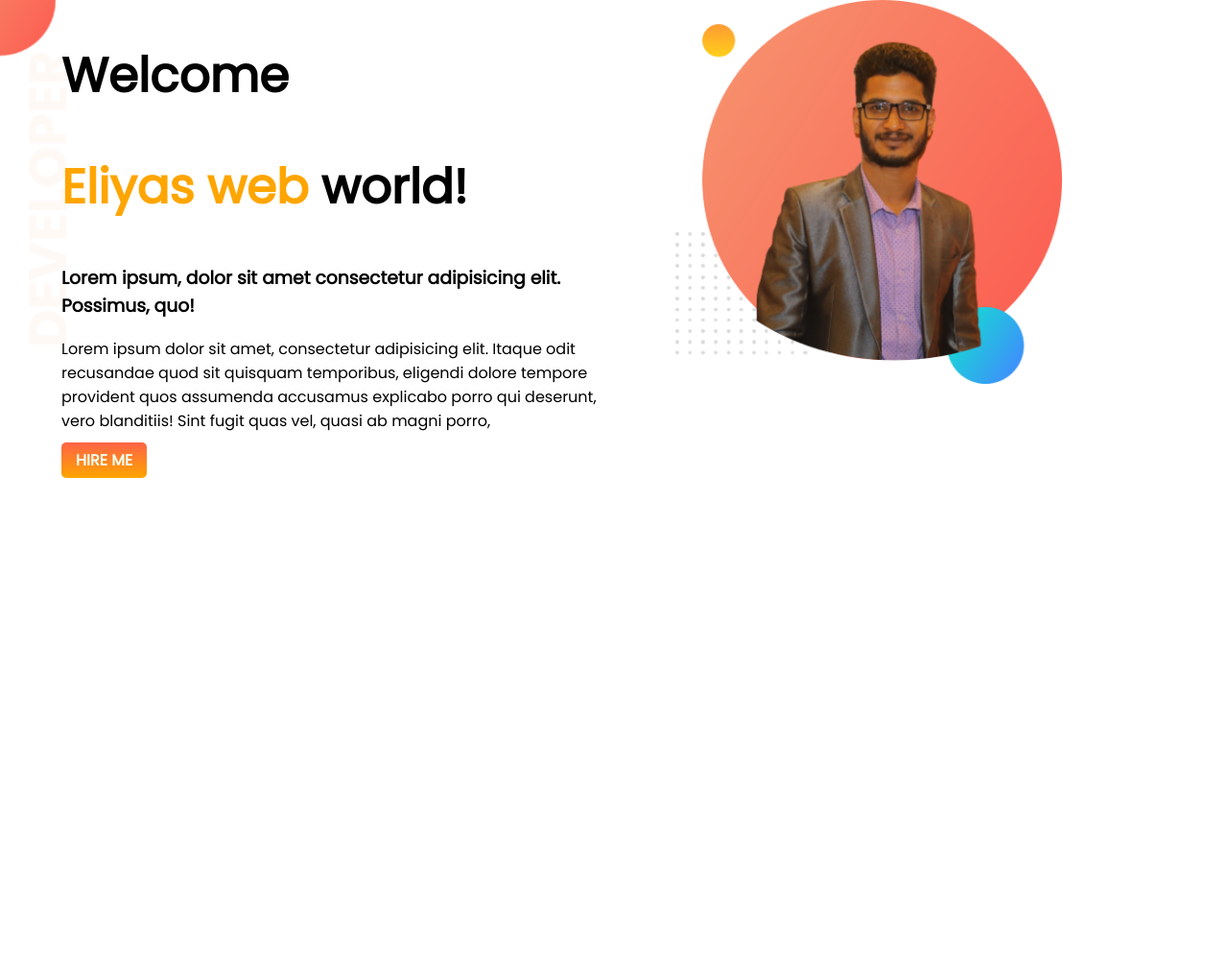
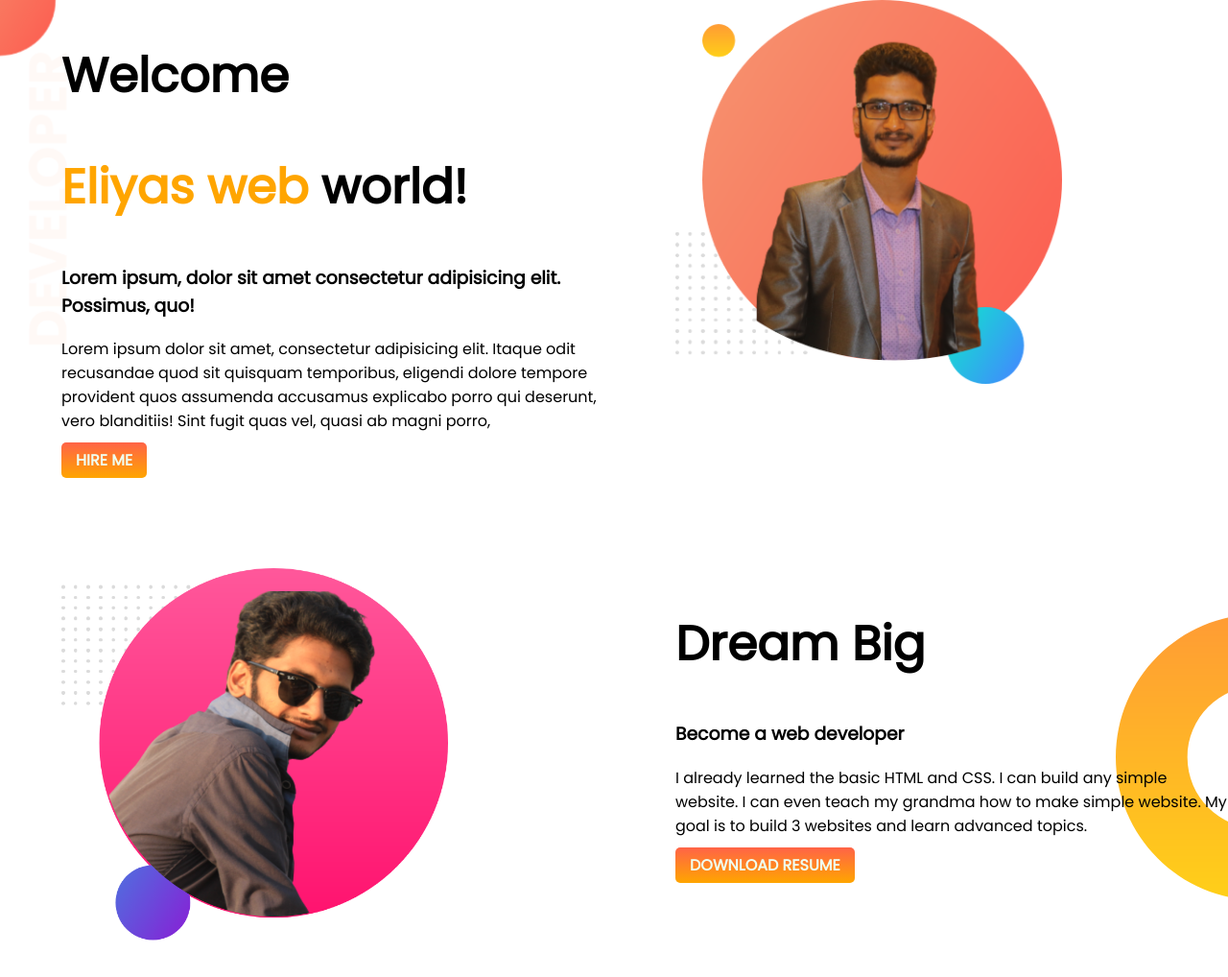
Before and after one commit to eliyasmah/developer-portfolio, a plain HTML site: page index.html in a window 1280 px wide. Shown: the whole page at 96% size. Before the commit the page ends 800 px from the top, so only its background shows below. Drawn offline with Linux system fonts and the light colour scheme.

Commit message:
dream added

```diff
--- a/index.html
+++ b/index.html
@@ -32,6 +32,20 @@
 
 
     </section>
+    <section class="dream-Big">
+        <div class="half-width">
+            <img src="images/my-picture2.png" alt="my-pacture">
+        </div>
+        <div class="half-width">
+            <h1>Dream Big</h1>
+            <h3>Become a web developer</h3>
+            <p>I already learned the basic HTML and CSS. I can build any simple website. I can even teach my grandma how
+                to make simple website. My goal is to build 3 websites and learn advanced topics.</p>
+            <a class="link-button"
+                href="https://web.programming-hero.com/web-5/video/web-5-4-2-simple-image-background-remove-set-fancy-background"
+                target="-blank">DOWNLOAD RESUME</a>
+        </div>
+    </section>
 
 </body>
 
--- a/style.css
+++ b/style.css
@@ -10,6 +10,7 @@ h1{
 }
 section{
     display: flex;
+    margin-bottom: 100PX;
 }
 .half-width{
     width: 50%;
@@ -30,3 +31,8 @@ section{
     background-image: url(images/top-banner.png);
     background-repeat: no-repeat;
 }
+.dream-Big{
+    background-image: url(IMAGES/dream-bg.png);
+    background-repeat: no-repeat;
+    background-position: right;
+}
```
Also changed, not shown: images/my-picture2.png (added).
